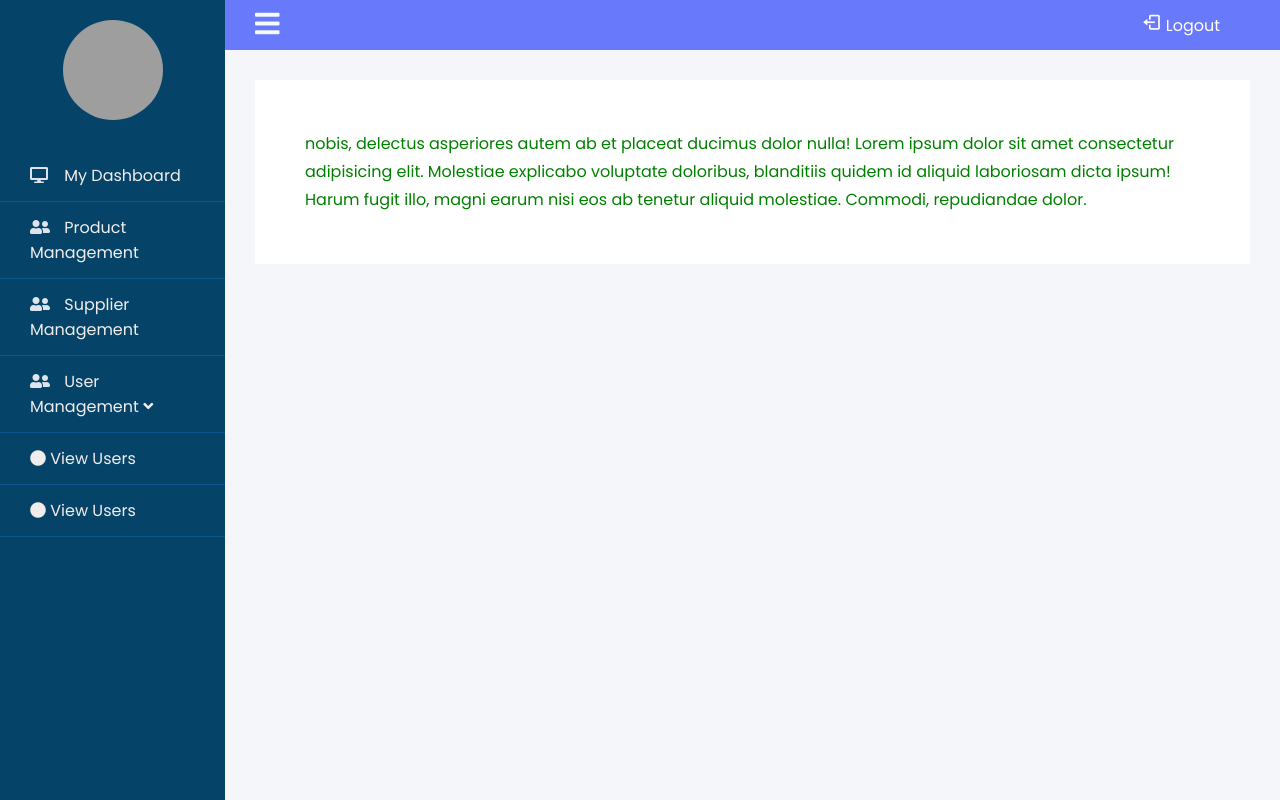
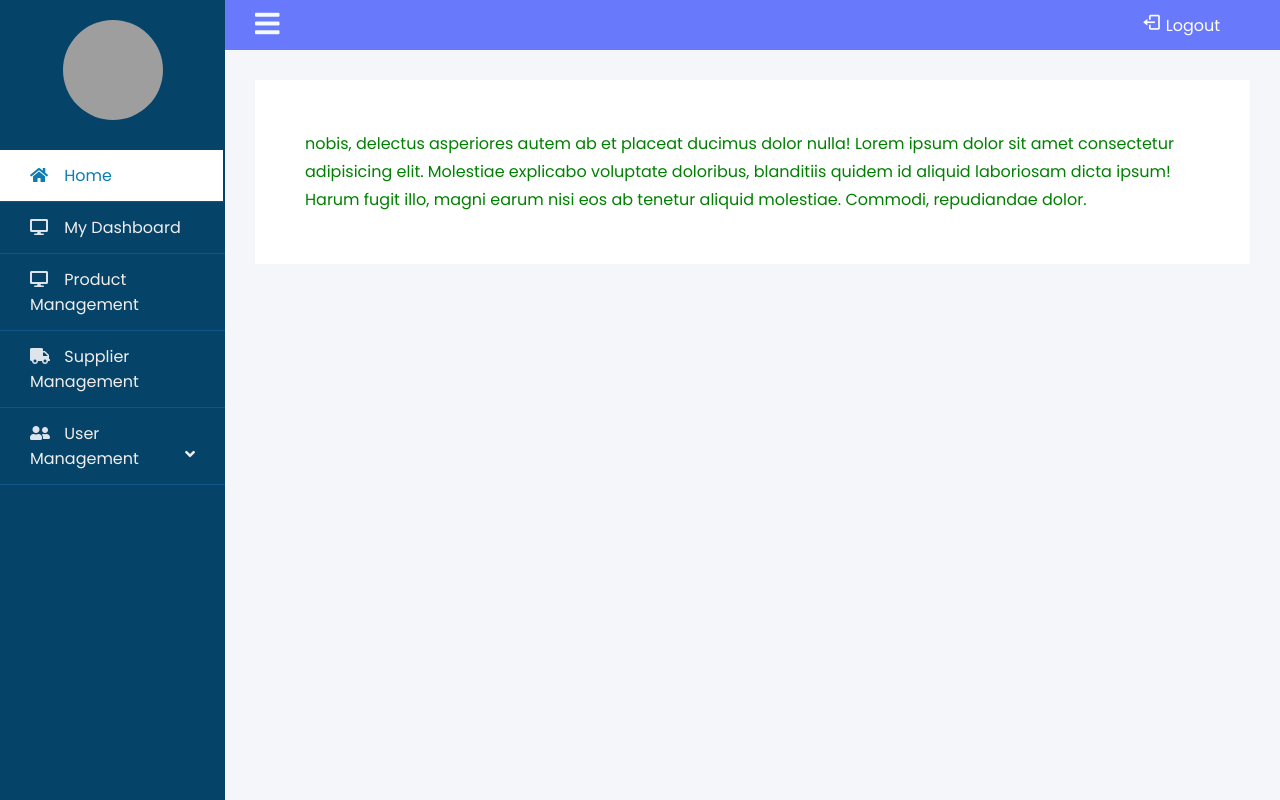
Before and after one commit to Abhishektharu/Inventory-management-system, a PHP site: page /dashboard.php in a window 1280 px wide. Run offline with PHP 8.4, Linux system fonts and the light colour scheme; the visitor is signed in with stand-in values (Sample User, id 1); data that the repository does not hold is empty; some libraries are stand-ins or nearby versions; grey boxes are pictures that could not be loaded.

Commit message:
going to add logic to user management and list

```diff
--- a/css/user_add2.css
+++ b/css/user_add2.css
@@ -65,7 +65,14 @@ p.userCount {
 }
 
 .subMenus{
-    /* background: green; */
+    background: rgb(10, 2, 154);
     color: #f690bf;
     font-size: 10px;
+    padding-left: 20px !important;
+    display: none;
 }
+
+
+i.mainMenuIconArrow{
+    float: right;
+}
--- a/dashboard.php
+++ b/dashboard.php
@@ -16,6 +16,7 @@ $user = $_SESSION['user'];
     <meta name="viewport" content="width=device-width, initial-scale=1.0">
     <title>Document</title>
     <link rel="stylesheet" href="css/sidebar.css">
+    <link rel="stylesheet" href="css/user_add2.css">
     <style>
         .wrapper .section .container {
             margin: 30px;
--- a/js/script.js
+++ b/js/script.js
@@ -2,3 +2,11 @@ var hamburger = document.querySelector(".hamburger");
 hamburger.addEventListener("click", function() {
     document.querySelector("body").classList.toggle("active");
 })
+
+// arrow down button logic
+// console.log(document.querySelectorAll('.subMenuLink'))
+
+// add logic to arrow down btn
+document.addEventListener('click', function(e){
+    console.log(e);
+});
--- a/partials/app_sidebar.php
+++ b/partials/app_sidebar.php
@@ -1,3 +1,4 @@
+
 <div class="sidebar" id="navbar">
 
     <!--profile image & text-->
@@ -9,12 +10,13 @@
 
     <!--menu item-->
     <ul>
-        <!-- <li>
+        <li>
             <a href="#" class="btn active" >
                 <span class="icon"><i class="fas fa-home"></i></span>
                 <span class="item">Home</span>
             </a>
-        </li> -->
+        </li>
+
         <li>
             <a href="dashboard.php" class="btn">
                 <span class="icon"><i class="fas fa-desktop"></i></span>
@@ -22,14 +24,14 @@
             </a>
         </li>
         <li>
-            <a href="user_add.php" class="btn">
-                <span class="icon"><i class="fas fa-user-friends"></i></span>
+            <a href="#" class="btn">
+                <span class="icon"><i class="fas fa-desktop"></i></span>
                 <span class="item">Product Management</span>
             </a>
         </li>
         <li>
-            <a href="user_add.php" class="btn">
-                <span class="icon"><i class="fas fa-user-friends"></i></span>
+            <a href="#" class="btn">
+                <span class="icon"><i class="fas fa-truck"></i></span>
                 <span class="item">Supplier Management</span>
             </a>
         </li>
@@ -42,8 +44,8 @@
 
             <!-- subMenus css is written in user_add2.css -->
             <ul class="subMenus">
-                <li><a href="#"><i class="fa fa-circle"></i> View Users</a></li>
-                <li><a href="#"><i class="fa fa-circle"></i> View Users</a></li>
+                <li><a class="subMenuLink" href="#"><i class="fa fa-circle"></i> View Users</a></li>
+                <li><a class="subMenuLink" href="#"><i class="fa fa-circle"></i> Add Users</a></li>
             </ul>
         </li>
 
```
